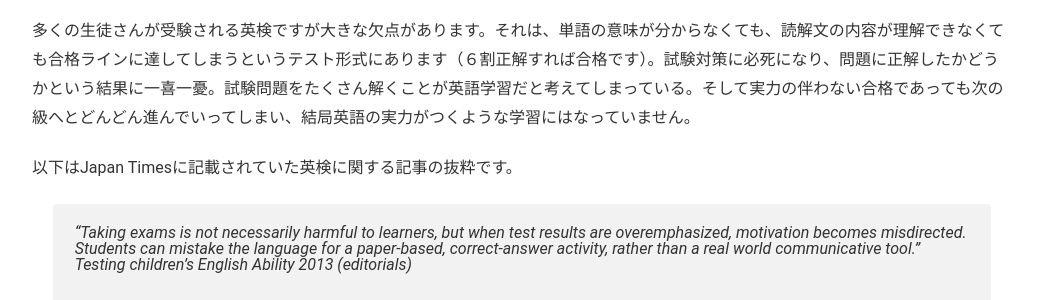
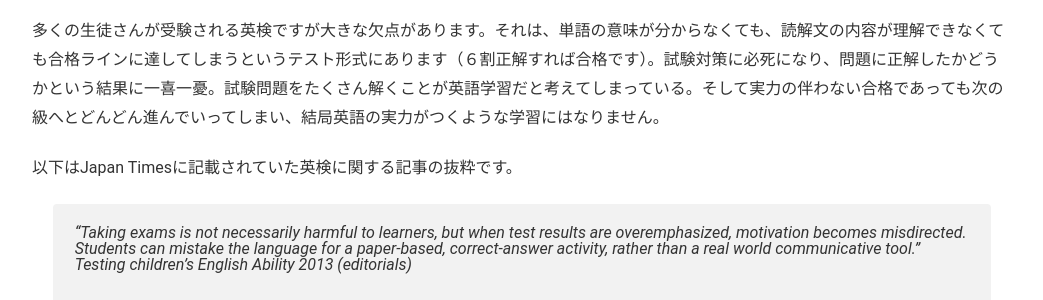
Before and after one commit to phocean/akispace, a Jekyll site: the page built from exam_results.md, in a window 1280 px wide and 900 px high. Shown: the part 400-700 px from the top of the window, without its empty margins (118-1161 px from the left). Built offline with Jekyll 4.4.1, drawn with Linux system fonts in a browser that asks for light colours.

Commit message:
Update exam_results.md

```diff
--- a/exam_results.md
+++ b/exam_results.md
@@ -20,7 +20,7 @@ description: オンライン英語家庭教師　小学生から大学生まで
 </tr>
 </table>
 
-多くの生徒さんが受験される英検ですが大きな欠点があります。それは、単語の意味が分からなくても、読解文の内容が理解できなくても合格ラインに達してしまうというテスト形式にあります（６割正解すれば合格です）。試験対策に必死になり、問題に正解したかどうかという結果に一喜一憂。試験問題をたくさん解くことが英語学習だと考えてしまっている。そして実力の伴わない合格であっても次の級へとどんどん進んでいってしまい、結局英語の実力がつくような学習にはなっていません。
+多くの生徒さんが受験される英検ですが大きな欠点があります。それは、単語の意味が分からなくても、読解文の内容が理解できなくても合格ラインに達してしまうというテスト形式にあります（６割正解すれば合格です）。試験対策に必死になり、問題に正解したかどうかという結果に一喜一憂。試験問題をたくさん解くことが英語学習だと考えてしまっている。そして実力の伴わない合格であっても次の級へとどんどん進んでいってしまい、結局英語の実力がつくような学習にはなりません。
 
 以下はJapan Timesに記載されていた英検に関する記事の抜粋です。
 
```
